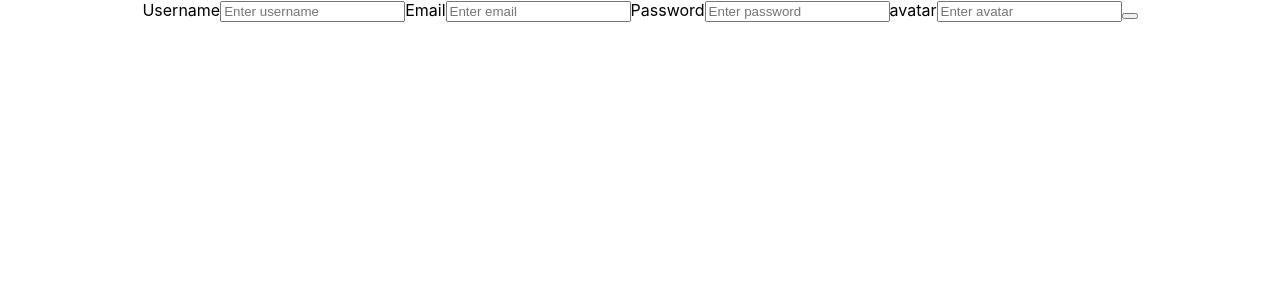
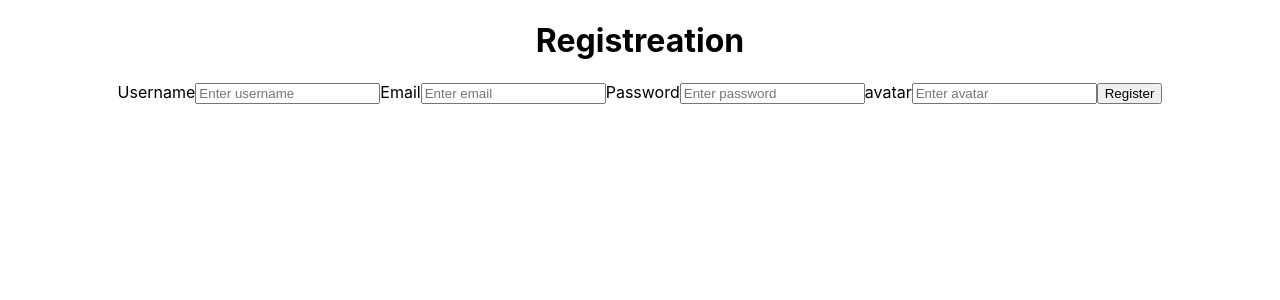
Before and after one commit to imcbee/Project_3_Valorant, a React (Create React App) app in the folder frontend/: page /register in a window 1280 px wide. Shown: the top 300 px of the page. Built offline with nearby package versions, Linux system fonts and the light colour scheme.

Commit message:
user auth in app.js and refactor routes into main component

```diff
--- a/frontend/package.json
+++ b/frontend/package.json
@@ -8,6 +8,8 @@
     "@testing-library/user-event": "^13.5.0",
     "react": "^18.2.0",
     "react-dom": "^18.2.0",
+    "react-router": "^6.4.0",
+    "react-router-dom": "^6.4.0",
     "react-scripts": "5.0.1",
     "web-vitals": "^2.1.4"
   },
--- a/frontend/src/App.js
+++ b/frontend/src/App.js
@@ -1,21 +1,75 @@
 import "./App.css";
-import { Routes, Route, Outlet } from "react-router-dom";
-import HomePage from "./pages/HomePage";
-import LoginPage from "./pages/LoginPage";
-import RegisterPage from "./pages/RegisterPage";
+import Main from "./components/Main";
+import { useState } from "react";
+import { getUserToken, setUserToken, clearUserToken } from "./utils/authToken";
 
 function App() {
   // need to implement useState for user auth
+  const [currentUser, setCurrentUser] = useState({});
+  const [isAuthenticated, setIsAuthenticated] = useState(false);
+
+  //! need to test function velwo if it working
+  const registerUser = async (data) => {
+    try {
+      const configs = {
+        method: "POST",
+        body: JSON.stringify(data),
+        headers: {
+          "Content-Type": "application/json",
+        },
+      };
+
+      const newUser = await fetch("localhost website", configs); //! need to get localhost
+
+      const parsedUser = await newUser.json();
+
+      setUserToken(parsedUser.token);
+      setCurrentUser(parsedUser.currentUser);
+      setIsAuthenticated(parsedUser.loggedIn);
+
+      return parsedUser;
+    } catch (err) {
+      console.log(err);
+      clearUserToken();
+      setIsAuthenticated(false);
+    }
+  };
+
+  const loginUser = async (data) => {
+    try {
+      const configs = {
+        method: "POST",
+        body: JSON.stringify(data),
+        headers: {
+          "Content-Type": "application/json",
+        },
+      };
+
+      const response = await fetch("localhost website", configs); //!  need to get localhost
+
+      const user = await response.json();
+      setUserToken(user.token);
+      setCurrentUser(user.currentUser);
+      setIsAuthenticated(user.loggedIn);
+
+      return user;
+    } catch (err) {
+      console.log(err);
+      clearUserToken();
+      setIsAuthenticated(false);
+    }
+  };
 
   //
   return (
     <div className="App">
-      <Outlet />
-      <Routes>
-        <Route path="/" element={<HomePage />} />
-        <Route path="/login" element={<LoginPage />} />
-        <Route path="/register" element={<RegisterPage />} />
-      </Routes>
+      {/* <Header user={currentUser}/> */}
+      <Main
+        isLoggedIn={isAuthenticated}
+        signup={registerUser}
+        login={loginUser}
+        user={currentUser}
+      />
     </div>
   );
 }
--- /dev/null
+++ b/frontend/src/components/Main.jsx
@@ -0,0 +1,19 @@
+import HomePage from "../pages/HomePage";
+import LoginPage from "../pages/LoginPage";
+import RegisterPage from "../pages/RegisterPage";
+import EditComment from "../pages/EditComment";
+import { Routes, Route, Outlet } from "react-router-dom";
+
+export default function Main() {
+  return (
+    <div className="Main">
+      <Outlet />
+      <Routes>
+        <Route path="/" element={<HomePage />} />
+        <Route path="/login" element={<LoginPage />} />
+        <Route path="/register" element={<RegisterPage />} />
+        <Route path="/comment/:id" element={<EditComment />} />
+      </Routes>
+    </div>
+  );
+}
--- /dev/null
+++ b/frontend/src/pages/EditComment.jsx
@@ -0,0 +1,7 @@
+export default function EditComment() {
+  return (
+    <>
+      <h1>Comment Edit Page</h1>
+    </>
+  );
+}
--- a/frontend/src/pages/RegisterPage.jsx
+++ b/frontend/src/pages/RegisterPage.jsx
@@ -1,8 +1,9 @@
-export default function RegisterPage() {
-  // need to bring in data for a user state
+export default function RegisterPage({}) {
+  // need to bring in data for a user state for user Auth
   return (
     <>
       <div className="Register">
+        <h1>Registreation</h1>
         <div className="Register-Form">
           <form onSubmit="">
             <label>
@@ -49,7 +50,9 @@ export default function RegisterPage() {
                 value=""
               />
             </label>
-            <button type="submit" value="" />
+            <button type="submit" value="">
+              Register
+            </button>
           </form>
         </div>
       </div>
--- a/frontend/src/styles/LoginRegisterPage.css
+++ b/frontend/src/styles/LoginRegisterPage.css
@@ -5,6 +5,6 @@
   left: 0px;
   top: 75px;
 
-  background: url(6192217.png);
+  /* background: url(6192217.png); */
   filter: drop-shadow(0px 4px 4px rgba(0, 0, 0, 0.25));
 }
--- /dev/null
+++ b/frontend/src/utils/authToken.jsx
@@ -0,0 +1,13 @@
+const getUserToken = () => {
+  return localStorage.getItem("token");
+};
+
+const setUserToken = (token) => {
+  return localStorage.setItem("token", token);
+};
+
+const clearUserToken = () => {
+  return localStorage.setItem("token", "");
+};
+
+export { getUserToken, setUserToken, clearUserToken };
```
